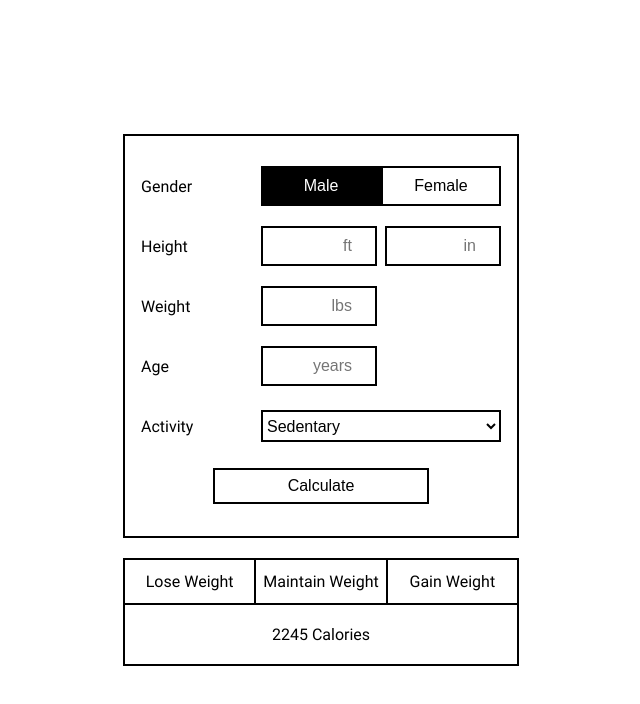
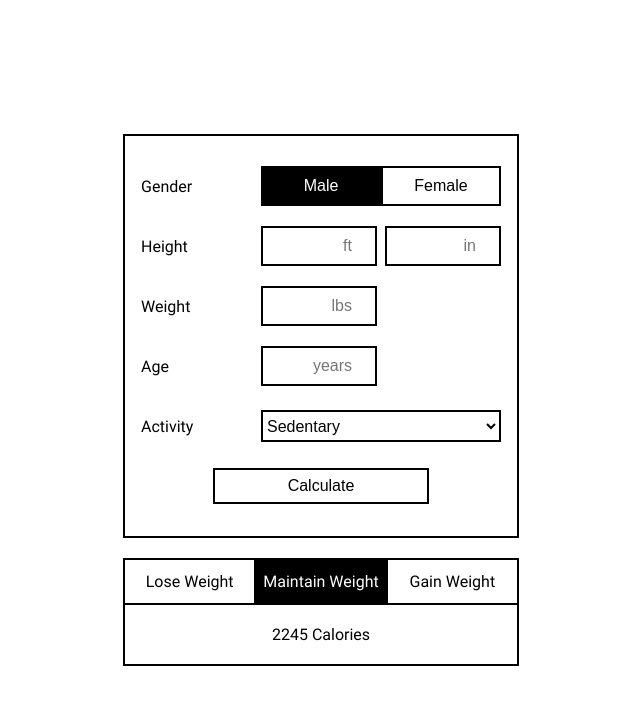
Before and after one commit to mbchoa/warmup, a React (Create React App) app in the folder web/: page /macros in a window 1280 px wide. Shown: the top 704 px of the page, without its empty margins (319-959 px from the left). Built offline with nearby package versions, Linux system fonts and the light colour scheme.

Commit message:
Style result tab buttons

```diff
--- a/web/src/components/Macros/Result.js
+++ b/web/src/components/Macros/Result.js
@@ -1,12 +1,29 @@
-import React from 'react';
+import React, { useState } from 'react';
+import cx from 'classnames';
+import { partial } from 'lodash';
 
 const Result = () => {
+  const [selectedTabIndex, setTabIndex] = useState(1)
+
+  function handleTabClick(tabIndex) {
+    setTabIndex(tabIndex);
+  }
+
   return (
     <div className="result">
       <ul className="result__tabs">
-        <li className="result__tab">Lose Weight</li>
-        <li className="result__tab">Maintain Weight</li>
-        <li className="result__tab">Gain Weight</li>
+        <li className={cx(
+          "result__tab",
+          {"result__tab--selected": selectedTabIndex === 0},
+        )} onClick={partial(handleTabClick, 0)}>Lose Weight</li>
+        <li className={cx(
+          "result__tab",
+          {"result__tab--selected": selectedTabIndex === 1},
+        )} onClick={partial(handleTabClick, 1)}>Maintain Weight</li>
+        <li className={cx(
+          "result__tab",
+          {"result__tab--selected": selectedTabIndex === 2},
+        )} onClick={partial(handleTabClick, 2)}>Gain Weight</li>
       </ul>
       <div className="result__content">
         2245 Calories
--- a/web/src/styles/_macros.scss
+++ b/web/src/styles/_macros.scss
@@ -27,7 +27,7 @@
   &__gender-button {
     border: 2px solid $secondary;
     background-color: transparent;
-    color: $grey;
+    color: $primary;
     cursor: pointer;
     font-size: medium;
     outline: none;
--- a/web/src/styles/_result.scss
+++ b/web/src/styles/_result.scss
@@ -9,13 +9,24 @@
   }
 
   &__tab {
+    cursor: pointer;
     display: inline-block;
     flex: 1;
     padding: 12px 0;
     text-align: center;
+    transition: 0.2s;
 
     &:not(:first-child) {
       border-left: 2px solid $primary;
+    }
+
+    &:hover {
+      background-color: $grey;
+    }
+
+    &--selected {
+      background-color: $secondary;
+      color: $secondary-text;
     }
   }
 
--- a/web/src/styles/_variables.scss
+++ b/web/src/styles/_variables.scss
@@ -1,4 +1,4 @@
-$grey: black;
+$grey: lightgrey;
 $primary: black;
 $secondary: black;
 $primary-text: black;
```
